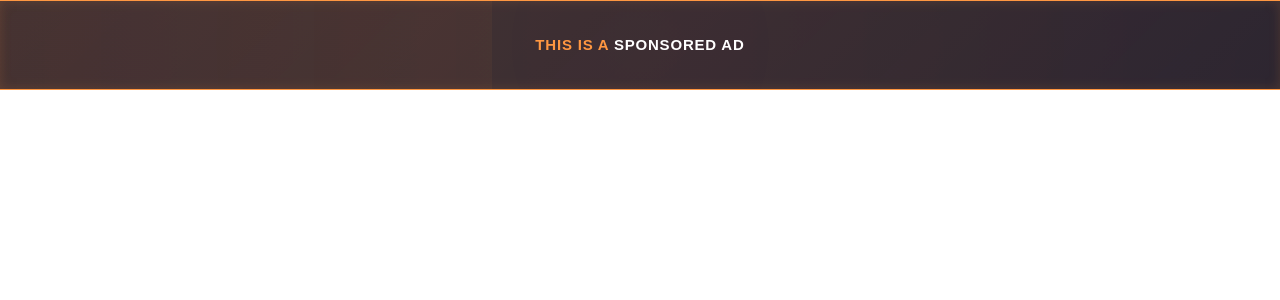
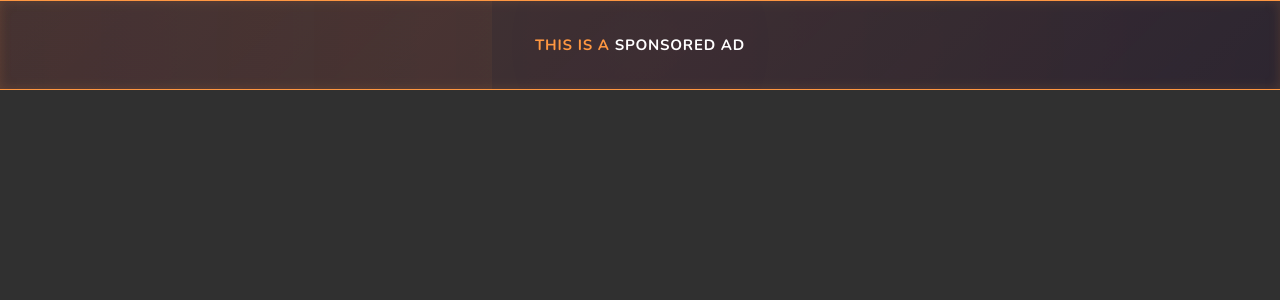
Before and after one commit to david123ar/henpro, a Next.js app: page /ad in a window 1280 px wide. Shown: the top 300 px of the page. Built offline with nearby package versions, Linux system fonts and the light colour scheme.

Commit message:
first commit

```diff
--- a/src/app/globals.css
+++ b/src/app/globals.css
@@ -1,26 +1,11 @@
+/* src/app/globals.css */
+
+@import url("https://fonts.googleapis.com/css2?family=Nunito:wght@400;700&display=swap");
+@import url("https://fonts.googleapis.com/css2?family=Montserrat:wght@400;700&display=swap");
 @import "tailwindcss";
+/* rgb(83, 255, 134) */
 
 :root {
-  --background: #ffffff;
-  --foreground: #171717;
-}
-
-@theme inline {
-  --color-background: var(--background);
-  --color-foreground: var(--foreground);
-  --font-sans: var(--font-geist-sans);
-  --font-mono: var(--font-geist-mono);
-}
-
-@media (prefers-color-scheme: dark) {
-  :root {
-    --background: #0a0a0a;
-    --foreground: #ededed;
-  }
-}
-
-
-/* :root {
   --grey-dark: #343a40;
   --odd-grey: #3e454d;
   --dark: #242428;
@@ -28,17 +13,15 @@
   --height-medium: 500px;
   --height-large: 610px;
   --light: #ffffff;
-  --theme:  #fdbd73;
+  --theme: #fdbd73;
   --random-colors: #ff5733, #33ff57, #5733ff, #ff33a8, #33a8ff, #a833ff, #ff33ff,
     #33ffc2, #a8ff33, #ffc233;
-} */
+}
 
 body {
-  background: var(--background);
-  color: var(--foreground);
-  font-family: Arial, Helvetica, sans-serif;
+  margin: 0;
+  padding: 0;
+  background-color: #303030; /* Dark background to match the image */
+  color: #ffffff; /* White text for contrast */
+  font-family: "Nunito", sans-serif; /* Applying Nunito font */
 }
-
-/* .hero-bott {
-  background: var(--dark);
-} */
```
